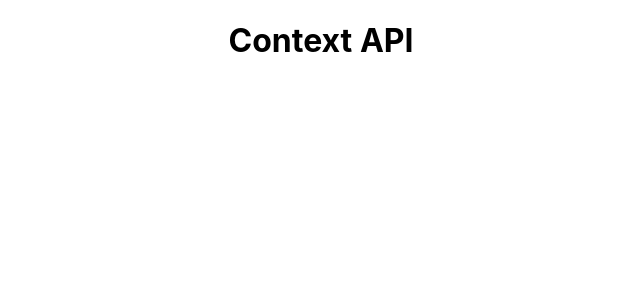
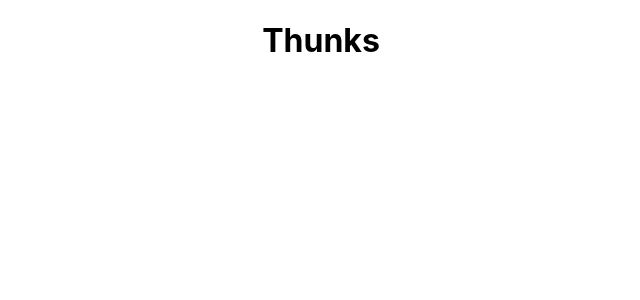
Before and after one commit to hplehal/React-State-Management, a React (Create React App) app: page / in a window 1280 px wide. Shown: the top 300 px of the page, without its empty margins (319-959 px from the left). Built offline with nearby package versions, Linux system fonts and the light colour scheme.

Commit message:
Added Thunks

```diff
--- a/src/App.js
+++ b/src/App.js
@@ -4,7 +4,7 @@ import './App.css';
 function App() {
   return (
     <div className="App">
-      <h1>Context API</h1>
+      <h1>Thunks</h1>
     </div>
   );
 }
```
